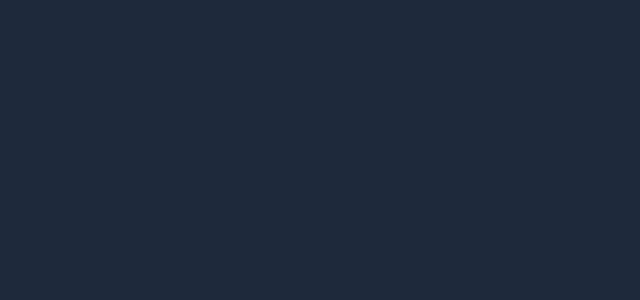
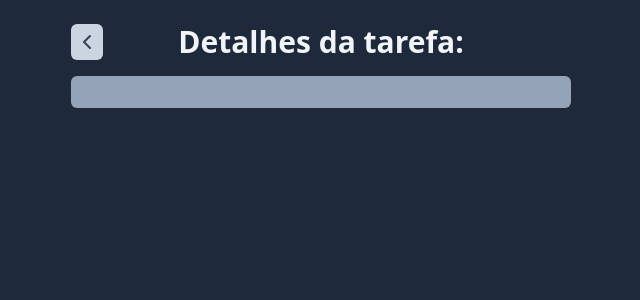
Before and after one commit to zanwalker-dev/react_study_001, a React (Vite) app: page /task in a window 1280 px wide. Shown: the top 300 px of the page, without its empty margins (319-959 px from the left). Built offline with nearby package versions, Linux system fonts and the light colour scheme.

Commit message:
back click

```diff
--- a/src/components/Tasks.jsx
+++ b/src/components/Tasks.jsx
@@ -7,7 +7,10 @@
   const navigate = useNavigate();
 
   const onSeeDetailsClick = (task) => {
-    navigate(`/task?title=${task.title}&description=${task.description}`);
+    const query = new URLSearchParams();
+    query.set("title", task.title);
+    query.set("description", task.description);
+    navigate(`/task?${query.toString()}`);
   };
   return (
     <div>
--- a/src/pages/TaskPage.jsx
+++ b/src/pages/TaskPage.jsx
@@ -1,13 +1,32 @@
-import { useSearchParams } from "react-router-dom";
+import { ChevronLeftIcon } from "lucide-react";
+import { useNavigate, useSearchParams } from "react-router-dom";
 
 const TaskPage = () => {
   const [searchParams] = useSearchParams();
   const title = searchParams.get("title");
   const description = searchParams.get("description");
+  const navigate = useNavigate();
+
   return (
-    <div className="h-screen w-screen bg-slate-800 p-6">
-      <h1>{title}</h1>
-      <p>{description}</p>
+    <div className="h-screen w-screen bg-slate-800 p-6 flex justify-center">
+      <div className="w-[500px] space-y-4">
+        <div className="flex justify-center items-center relative">
+          <button
+            // poderia ser navigate(-1) oque tiraria um parametro e voltaria a ser "/""
+            onClick={() => navigate("/")}
+            className="bg-slate-300 text-slate-700 p-1 rounded-md absolute left-0 top-0 bottom-0"
+          >
+            <ChevronLeftIcon />
+          </button>
+          <h1 className="text-3xl text-slate-100 font-bold text-center">
+            Detalhes da tarefa:
+          </h1>
+        </div>
+        <div className="bg-slate-400 p-4 rounded-md">
+          <h2 className="text-xl text-slate-900 font-bold"> {title} </h2>
+          <p className="text-slate-700"> {description} </p>
+        </div>
+      </div>
     </div>
   );
 };
```
